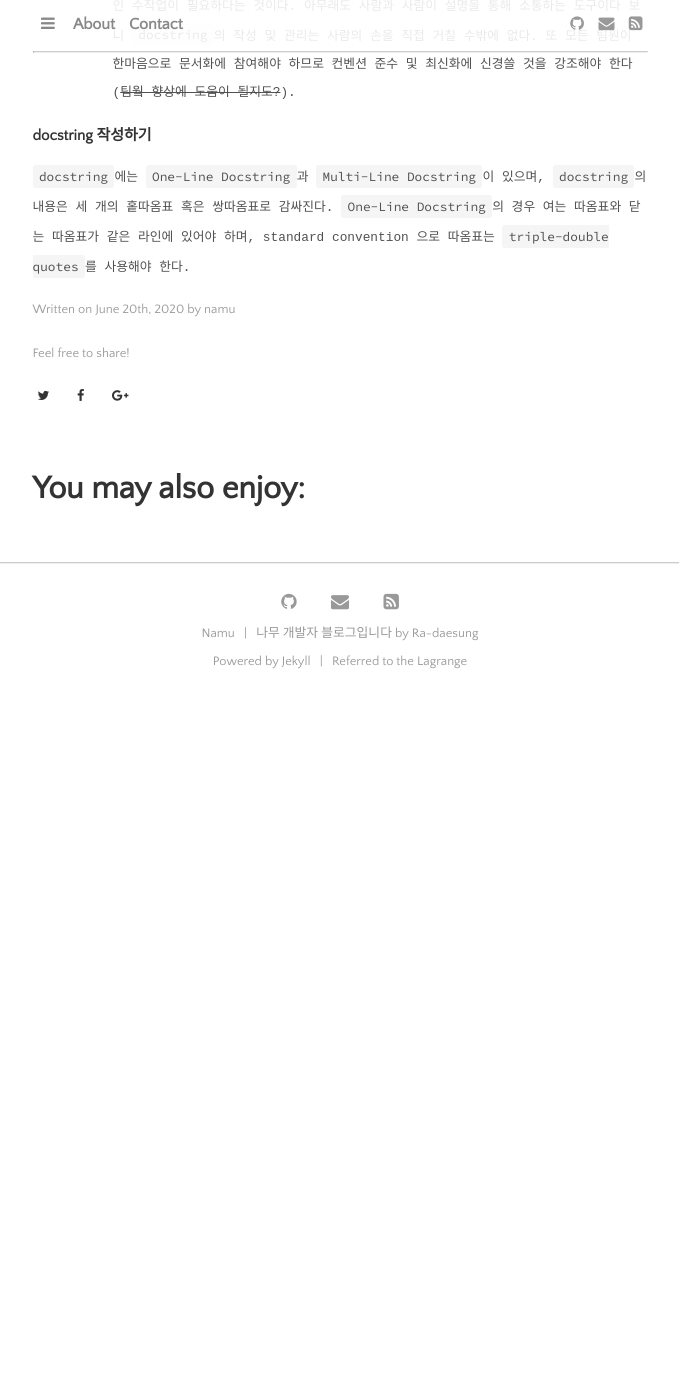
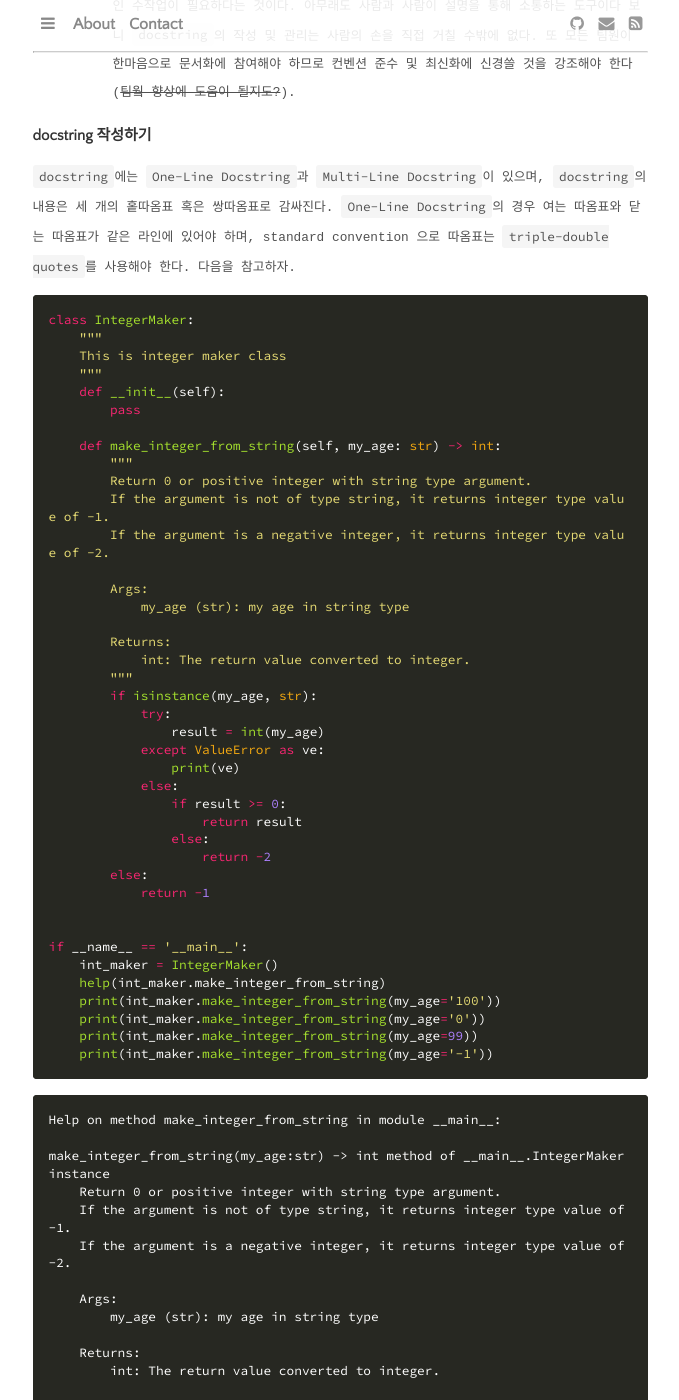
Before and after one commit to daesungRa/namu, a Jekyll site: the page built from _posts/python/2020-06-21-docstring.markdown, in a window 1280 px wide and 1400 px high, scrolled down 2062 px. Shown: the whole window, without its empty margins (300-979 px from the left). Built offline with Jekyll 4.4.1, drawn with Linux system fonts in a browser that asks for light colours; some web fonts are replaced; before the commit the page ends 2785 px from its top, so only the background shows below that; some of the changed text lies outside the part shown.

Commit message:
post: Add example of docstring

````diff
--- a/_posts/python/2020-06-21-docstring.markdown
+++ b/_posts/python/2020-06-21-docstring.markdown
@@ -80,3 +79,67 @@ update(...)
 ```docstring```의 내용은 세 개의 홑따옴표 혹은 쌍따옴표로 감싸진다.
 ```One-Line Docstring```의 경우 여는 따옴표와 닫는 따옴표가 같은 라인에 있어야 하며,
 standard convention 으로 따옴표는 ```triple-double quotes```를 사용해야 한다.
+다음을 참고하자.
+
+```python
+class IntegerMaker:
+    """
+    This is integer maker class
+    """
+    def __init__(self):
+        pass
+
+    def make_integer_from_string(self, my_age: str) -> int:
+        """
+        Return 0 or positive integer with string type argument.
+        If the argument is not of type string, it returns integer type value of -1.
+        If the argument is a negative integer, it returns integer type value of -2.
+
+        Args:
+            my_age (str): my age in string type
+
+        Returns:
+            int: The return value converted to integer.
+        """
+        if isinstance(my_age, str):
+            try:
+                result = int(my_age)
+            except ValueError as ve:
+                print(ve)
+            else:
+                if result >= 0:
+                    return result
+                else:
+                    return -2
+        else:
+            return -1
+
+
+if __name__ == '__main__':
+    int_maker = IntegerMaker()
+    help(int_maker.make_integer_from_string)
+    print(int_maker.make_integer_from_string(my_age='100'))
+    print(int_maker.make_integer_from_string(my_age='0'))
+    print(int_maker.make_integer_from_string(my_age=99))
+    print(int_maker.make_integer_from_string(my_age='-1'))
+```
+
+```text
+Help on method make_integer_from_string in module __main__:
+
+make_integer_from_string(my_age:str) -> int method of __main__.IntegerMaker instance
+    Return 0 or positive integer with string type argument.
+    If the argument is not of type string, it returns integer type value of -1.
+    If the argument is a negative integer, it returns integer type value of -2.
+
+    Args:
+        my_age (str): my age in string type
+
+    Returns:
+        int: The return value converted to integer.
+
+100
+0
+-1
+-2
+```
````
Also changed, not shown: other parts of _posts/python/2020-06-21-docstring.markdown (+1 -2 lines).
